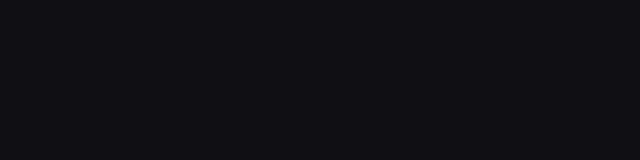
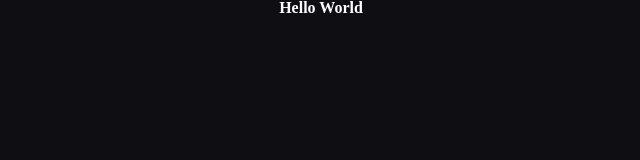
Before and after one commit to Letistos/Driven_Plus, a React (Vite) app: page /home in a window 1280 px wide. Before the commit this address had no page. Shown: the top 160 px of the page, without its empty margins (319-959 px from the left). Built offline with nearby package versions, Linux system fonts and the light colour scheme.

Commit message:
informações de login salvas em local storage

```diff
--- a/src/App.jsx
+++ b/src/App.jsx
@@ -4,7 +4,7 @@
 import Start from './components/Start'
 import Signup from './pages/Sign-up'
 import Subscriptions from "./pages/Subscriptions";
-
+import Home from "./pages/Home";
 function App() {
   axios.defaults.headers.common['Authorization'] = 'YtNnFhNmq3OEh0fMKbiiPrYD'
   return (
@@ -15,6 +15,7 @@
           <Route path="/" element={<Start />}></Route>
           <Route path="/sign-up" element={<Signup />}></Route>
           <Route path="/subscriptions" element={<Subscriptions />}></Route>
+          <Route path="/home" element={<Home />}></Route>
         </Routes>
       </BrowserRouter>
     </Body>
--- a/src/components/Start.jsx
+++ b/src/components/Start.jsx
@@ -1,6 +1,6 @@
 import styled from "styled-components";
 import logo from '../assets/logo.png'
-import { Link } from "react-router-dom";
+import { Link , useNavigate} from "react-router-dom";
 import {Container,Formulario,Botao,Form,Image} from '../styles/Styled start'
 import axios from "axios";
 import { useState } from "react";
@@ -8,6 +8,11 @@
 function Start(){
     const[mail,setMail]=useState("");
     const[pwd,setPwd]=useState("")
+
+    const navigate = useNavigate();
+
+    localStorage.setItem("mail", `${mail}`);
+    localStorage.setItem("pwd", `${pwd}`);
 
     function signIn(e){
         e.preventDefault();
@@ -19,11 +24,22 @@
 
         const promise = axios.post(URL,obj)
         promise.then( response => {
-            console.log('deu bom')
+            console.log(response.data)
+            if(response.data.membership === null){
+                navigate('/subscriptions')
+
+                const mail = localStorage.getItem("mail");
+                console.log(mail);
+                const pwd = localStorage.getItem("pwd");
+                console.log(pwd);
+            }
+            if(response.data.membership !== null){
+                navigate('/home')
+            }
         });
         promise.catch(error => {
-            console.log('deu ruim')
-            console.log(error.response)
+            alert(error.response.data.message)
+
         });
 
 
--- /dev/null
+++ b/src/pages/Home.jsx
@@ -0,0 +1,14 @@
+import styled from "styled-components";
+function Home(){
+    return(
+        <>
+        <Texto>Hello World</Texto>
+        </>
+    );
+}
+export default Home;
+
+const Texto = styled.p`
+    font-weight:700;
+    color: white;
+`
--- a/src/pages/Sign-up.jsx
+++ b/src/pages/Sign-up.jsx
@@ -1,4 +1,4 @@
-import { Link } from "react-router-dom";
+import { Link , useNavigate} from "react-router-dom";
 import styled from "styled-components";
 import {Container, Formulario,Botao,Form,Image} from '../styles/Styled sign-up'
 import axios from "axios";
@@ -11,6 +11,10 @@
     const[email,setEmail]=useState("");
     const[password,setPwd]=useState("");
 
+    const navigate = useNavigate();
+
+
+
     function signUp(e){
         e.preventDefault();
         console.log(name);
@@ -22,8 +26,10 @@
         const obj = {email,name,cpf,password};
 
         const promise = axios.post(URL,obj)
-        promise.then( response => {
-            console.log(response)
+        promise.then( resposta => {
+
+            navigate('/')
+
         });
         promise.catch(error => {
             console.log('deu ruim')
```
